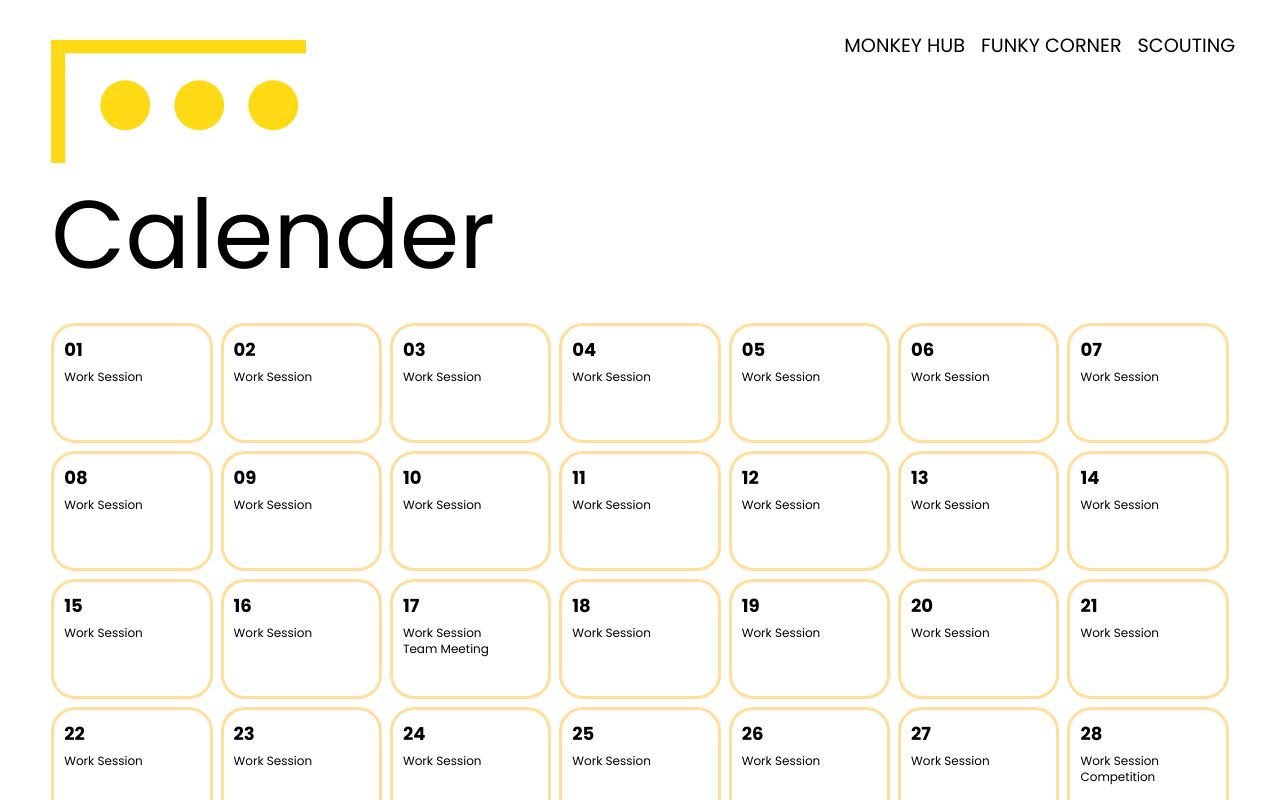
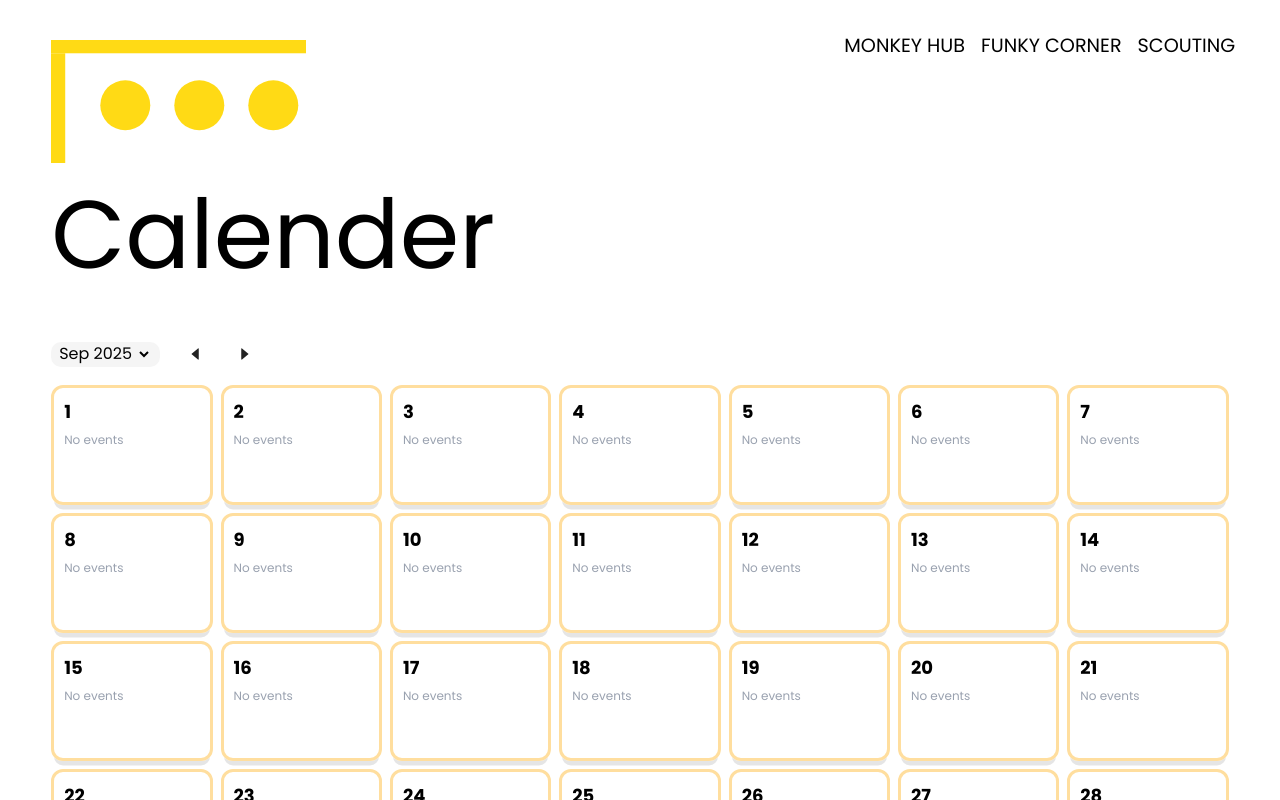
Before and after one commit to aravindkrishna2008/funkymonkeys_web, a Next.js app: page /calendar in a window 1280 px wide. Shown: the top 800 px of the page. Built offline with nearby package versions, Linux system fonts and the light colour scheme.

Commit message:
add navigating month functionality

```diff
--- a/app/calendar/page.js
+++ b/app/calendar/page.js
@@ -1,35 +1,119 @@
+'use client'
+import { useState, useMemo, useRef, useEffect } from "react";
 import Image from "next/image"
 import Navbar from "@/components/layout/Navbar"
 import { calender } from "@/data/calender"
 
+
 // function to group events by date
 const groupEventsByDate = (events) => {
   return events.reduce((acc, event) => {
-    const date = event.date;
-    if (!acc[date]) {
-      acc[date] = [];
+
+    const [year, month, day] = event.date.split('-').map(Number);
+    const monthIndex = month - 1;
+
+    if (!acc[year]) {
+      acc[year] = {};
     }
-    acc[date].push(event);
+    if (!acc[year][monthIndex]) {
+      acc[year][monthIndex] = {};
+    }
+    if (!acc[year][monthIndex][event.date]) {
+      acc[year][monthIndex][event.date] = [];
+    }
+    acc[year][monthIndex][event.date].push(event);
     return acc;
   }, {});
 };
 
+
+const fillMissingDays = (year, month, eventsMap) => {
+  const daysInMonth = new Date(year, month + 1, 0).getDate(); // Get number of days in month
+  const filledDays = {};
+
+  for (let day = 1; day <= daysInMonth; day++) {
+    const dateString = `${year}-${String(month + 1).padStart(2, '0')}-${String(day).padStart(2, '0')}`;
+    filledDays[dateString] = eventsMap[dateString] || []; // Use existing events or empty array
+  }
+
+  return filledDays;
+};
+
+
+const getTime = (inp) => {
+  return Number(inp.substring(inp.length-8, inp.length-6)) > 12 ?
+  Number(inp.substring(inp.length-8, inp.length-6))%12 + "pm" :
+  inp.substring(inp.length-8, inp.length-6) + "am"
+}
+
 const Day = (props) => {
   return (
-    <div className="flex flex-col flex-1 basis-[calc((100%-3rem)/7)] min-h-[120px] gap-1.25 p-2.5 border-3 border-[#FFDE9E] rounded-3xl hover:bg-[#EFF6FF]">
+    <div className="flex flex-col flex-1 basis-[calc((100%-3rem)/7)] max-w-[calc((100%-3rem)/7)] min-h-[120px] gap-1.25 p-2.5 border-3 border-[#FFDE9E] rounded-xl hover:bg-[#EFF6FF] shadow-[0px_7.5px_0px_-3px_rgba(0,_0,_0,_0.1)]">
       <div className="font-bold text-lg">{props.day_number}</div>
-      <div className="poppins text-[12px] gap-2.5">
-        {props.tasks.map((task, index) => (
-          <div key={index} className="text-xs truncate">{task.title}</div>
-        ))}
+      <div className="poppins text-[12px] text-wrap gap-2.5">
+        {props.tasks.length > 0 ? (
+          props.tasks.map((task, index) => (
+            <div key={index} className="text-xs">
+              {`${task.title} - ${getTime(task.start)}`}
+            </div>
+          ))
+        ) : (
+          <div className="text-gray-400">No events</div>
+        )}
       </div>
     </div>
   )
 }
 
 const Calender = () => {
-    //group events by date
+    const [currDate, setCurrDate] = useState(new Date())
+
     const groupedEvents = groupEventsByDate(calender);
+
+    // Use useMemo instead of useState + useEffect for derived state
+    const currEvents = useMemo(() => {
+      const year = currDate.getFullYear();
+      const month = currDate.getMonth();
+      const monthEvents = groupedEvents[year]?.[month] || {};
+
+      // Fill missing days
+      return fillMissingDays(year, month, monthEvents);
+    }, [currDate, groupedEvents]);
+
+    const CalenderNav = () => {
+      return (
+        <div className="flex justify-left items-center py-4 gap-5">
+          <label>
+            <div className="flex rounded-[10px] poppins text-s bg-[#F5F5F5] px-2">
+              {`${currDate.toLocaleString('en-US', { month: 'short' })}  ${currDate.getFullYear()}`}
+              <select>
+
+              </select>
+            </div>
+          </label>
+
+          <button onClick={() => {
+            const newDate = new Date(currDate);
+            newDate.setMonth(newDate.getMonth() - 1);
+            setCurrDate(newDate);
+          }}>
+            <svg width="30" height="30" viewBox="0 0 50 50" fill="none" xmlns="http://www.w3.org/2000/svg">
+              <path d="M18.9805 24.808L29.9379 15.6768C30.4589 15.2426 31.25 15.6131 31.25 16.2914V33.7086C31.25 34.3869 30.4589 34.7574 29.9379 34.3232L18.9805 25.1921C18.8605 25.0921 18.8605 24.9079 18.9805 24.808Z" fill="#222222"/>
+            </svg>
+          </button>
+
+          <button onClick={() => {
+            const newDate = new Date(currDate);
+            newDate.setMonth(newDate.getMonth() + 1);
+            setCurrDate(newDate);
+          }}>
+            <svg width="30" height="30" viewBox="0 0 50 50" fill="none" xmlns="http://www.w3.org/2000/svg">
+              <path d="M31.0195 25.192L20.0621 34.3232C19.5411 34.7574 18.75 34.3869 18.75 33.7086V16.2914C18.75 15.6131 19.5411 15.2426 20.0621 15.6768L31.0195 24.8079C31.1395 24.9079 31.1395 25.0921 31.0195 25.192Z" fill="#222222"/>
+            </svg>
+          </button>
+        </div>
+      )
+    }
 
     return(
         <div>
@@ -47,19 +131,21 @@ const Calender = () => {
               Calender
             </div>
 
+            <CalenderNav/>
             <div className="flex flex-wrap gap-2">
-            {Object.entries(groupedEvents).map(([date, events]) => (
+              {Object.entries(currEvents).map(([date, events]) => {
+                const dayNumber = parseInt(date.split('-')[2], 10);
+                return (
                   <Day
                     key={date}
-                day_number={date.substring(date.length - 2)}
+                    day_number={dayNumber}
                     tasks={events}
                   />
-            ))}
-          </div>
-
+                );
+              })}
             </div>
           </div>
-
+        </div>
     )
 }
 export default Calender
--- a/data/calender.js
+++ b/data/calender.js
@@ -1,6 +1,7 @@
 //eventually use the google calender api
 
 export const calender = [
+  { id: "event-0", date: "2026-01-30", title: "Work Session", start: "2026-02-28T10:00:00", end: "2026-02-28T21:00:00" },
   { id: "event-1", date: "2026-02-01", title: "Work Session", start: "2026-02-01T10:00:00", end: "2026-02-01T21:00:00" },
   { id: "event-2", date: "2026-02-02", title: "Work Session", start: "2026-02-02T10:00:00", end: "2026-02-02T21:00:00" },
   { id: "event-3", date: "2026-02-03", title: "Work Session", start: "2026-02-03T10:00:00", end: "2026-02-03T21:00:00" },
@@ -31,4 +32,5 @@ export const calender = [
   { id: "event-28", date: "2026-02-27", title: "Work Session", start: "2026-02-27T10:00:00", end: "2026-02-27T21:00:00" },
   { id: "event-29", date: "2026-02-28", title: "Work Session", start: "2026-02-28T10:00:00", end: "2026-02-28T21:00:00" },
   { id: "event-30", date: "2026-02-28", title: "Competition", start: "2026-02-28T10:00:00", end: "2026-02-28T21:00:00" },
+  { id: "event-30", date: "2026-03-01", title: "Competition", start: "2026-02-28T10:00:00", end: "2026-02-28T21:00:00" },
 ];
```
Lines whose indentation alone changed are shown as unchanged.
